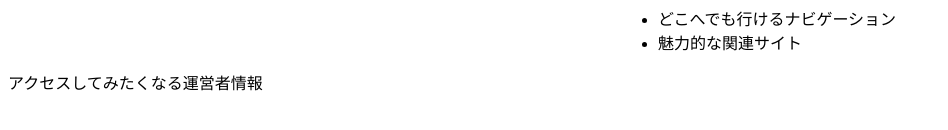
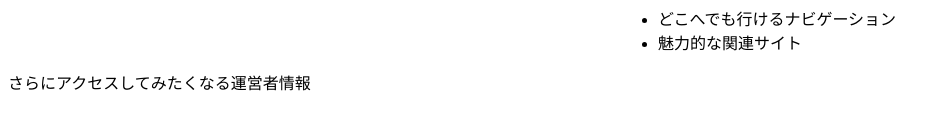
Before and after one commit to msng/hoge_project, a plain HTML site: page index.html in a window 1280 px wide. Shown: the part 294-424 px from the top of the page, without its empty margins (0-948 px from the left). Drawn offline with Linux system fonts and the light colour scheme.

Commit message:
更に変更

```diff
--- a/index.html
+++ b/index.html
@@ -27,7 +27,7 @@
 		</div>
 
 		<div id="footer">
-			<p>アクセスしてみたくなる運営者情報</p>
+			<p>さらにアクセスしてみたくなる運営者情報</p>
 		</div>
 	</body>
 </html>
```
